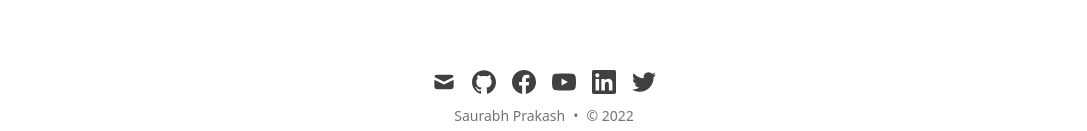
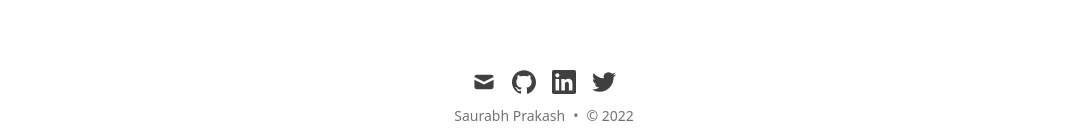
Before and after one commit to saurabhp75/saurabhp, a Next.js app: page /projects in a window 1280 px wide. Shown: the part 1320-1451 px from the top of the page, without its empty margins (96-1183 px from the left). Built offline with nearby package versions, Linux system fonts and the light colour scheme; no server answers.

Commit message:
Update footer

```diff
--- a/components/Footer.tsx
+++ b/components/Footer.tsx
@@ -9,8 +9,8 @@ export default function Footer() {
         <div className="mb-3 flex space-x-4">
           <SocialIcon kind="mail" href={`mailto:${siteMetadata.email}`} size={6} />
           <SocialIcon kind="github" href={siteMetadata.github} size={6} />
-          <SocialIcon kind="facebook" href={siteMetadata.facebook} size={6} />
-          <SocialIcon kind="youtube" href={siteMetadata.youtube} size={6} />
+          {/* <SocialIcon kind="facebook" href={siteMetadata.facebook} size={6} />
+          <SocialIcon kind="youtube" href={siteMetadata.youtube} size={6} /> */}
           <SocialIcon kind="linkedin" href={siteMetadata.linkedin} size={6} />
           <SocialIcon kind="twitter" href={siteMetadata.twitter} size={6} />
         </div>
```
